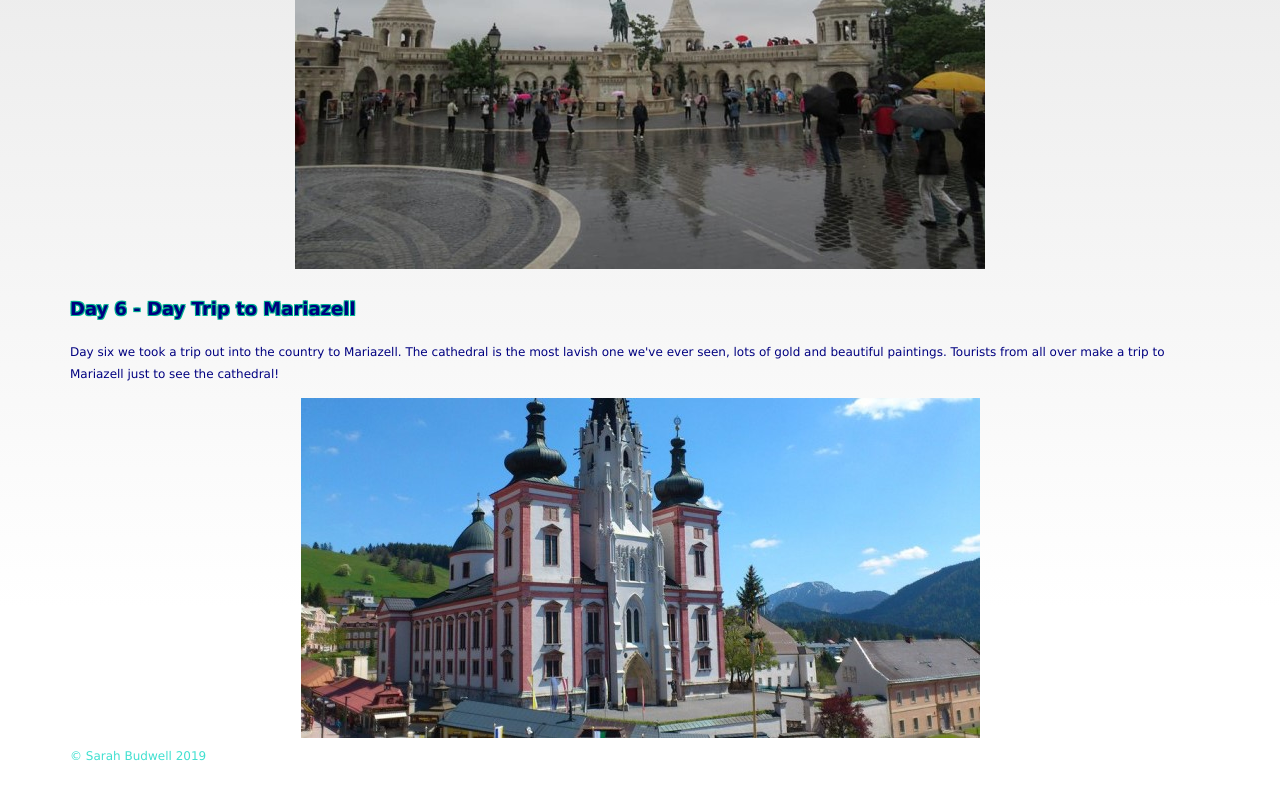
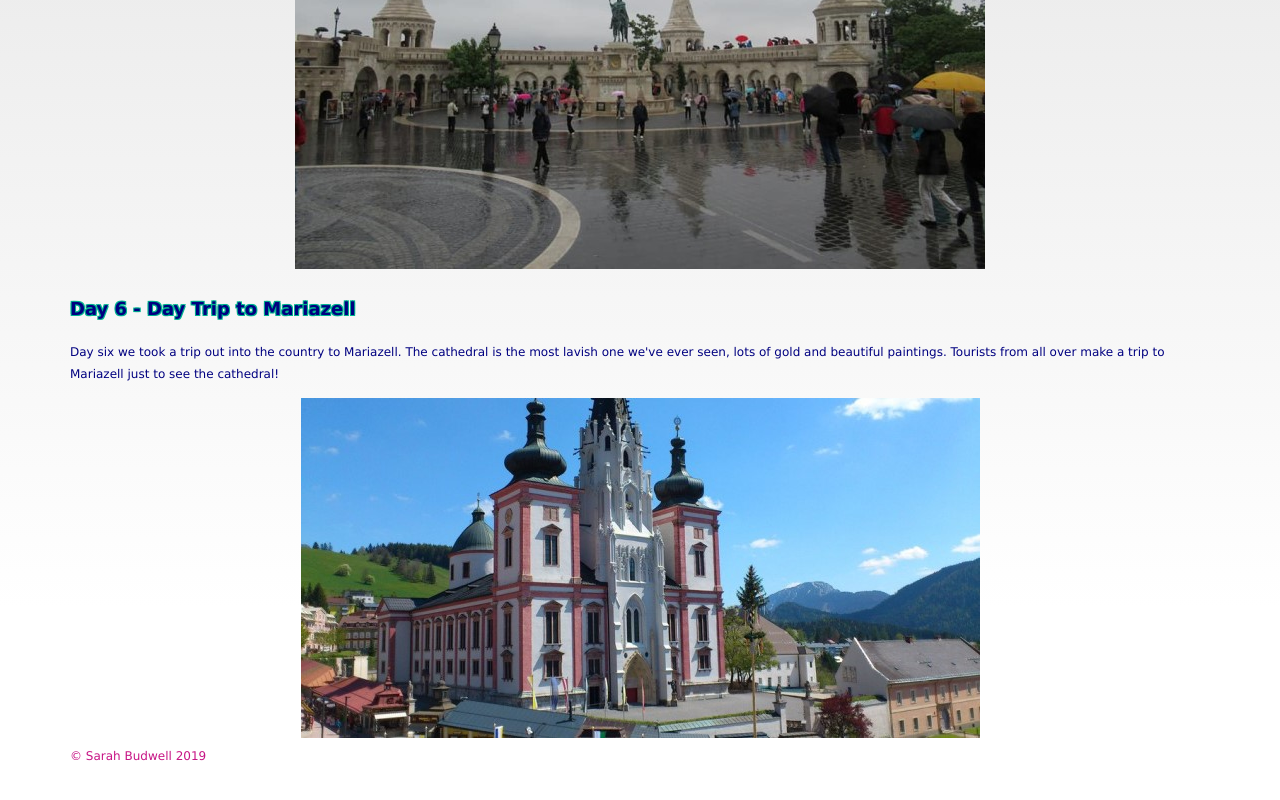
Before and after one commit to sarahBud/HtmlMeSomething, a plain HTML site: page Website/wwwroot/index.html in a window 1280 px wide. Shown: the part 3762-4562 px from the top of the page. Drawn offline with Linux system fonts and the light colour scheme.

Commit message:
changed a single color. Now I'm done?

```diff
--- a/Website/wwwroot/StyleSheet.css
+++ b/Website/wwwroot/StyleSheet.css
@@ -10,7 +10,7 @@ html{
 }
 
 #name {
-    color: turquoise;
+    color: mediumvioletred;
 }
 
 p ~ ul {
```
